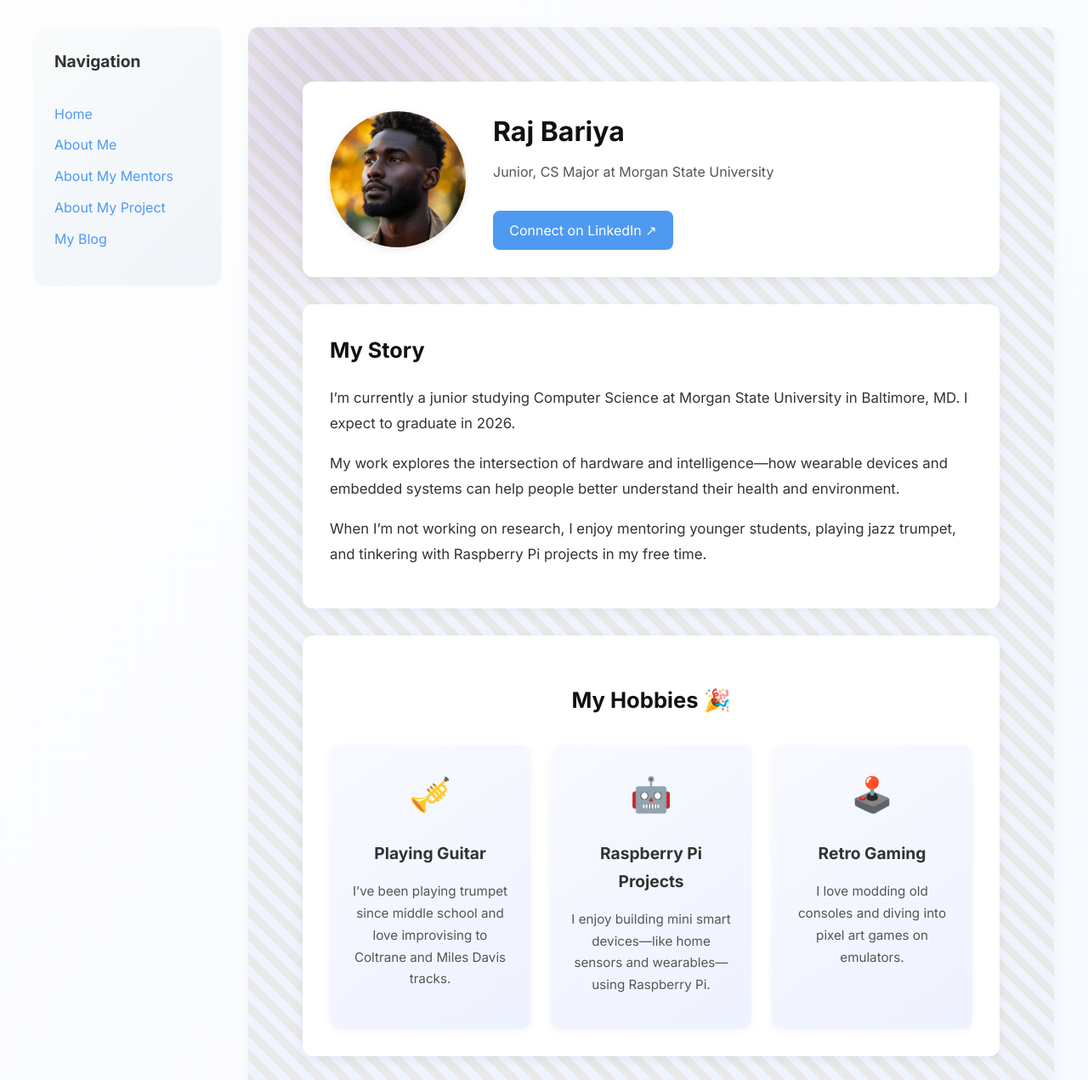
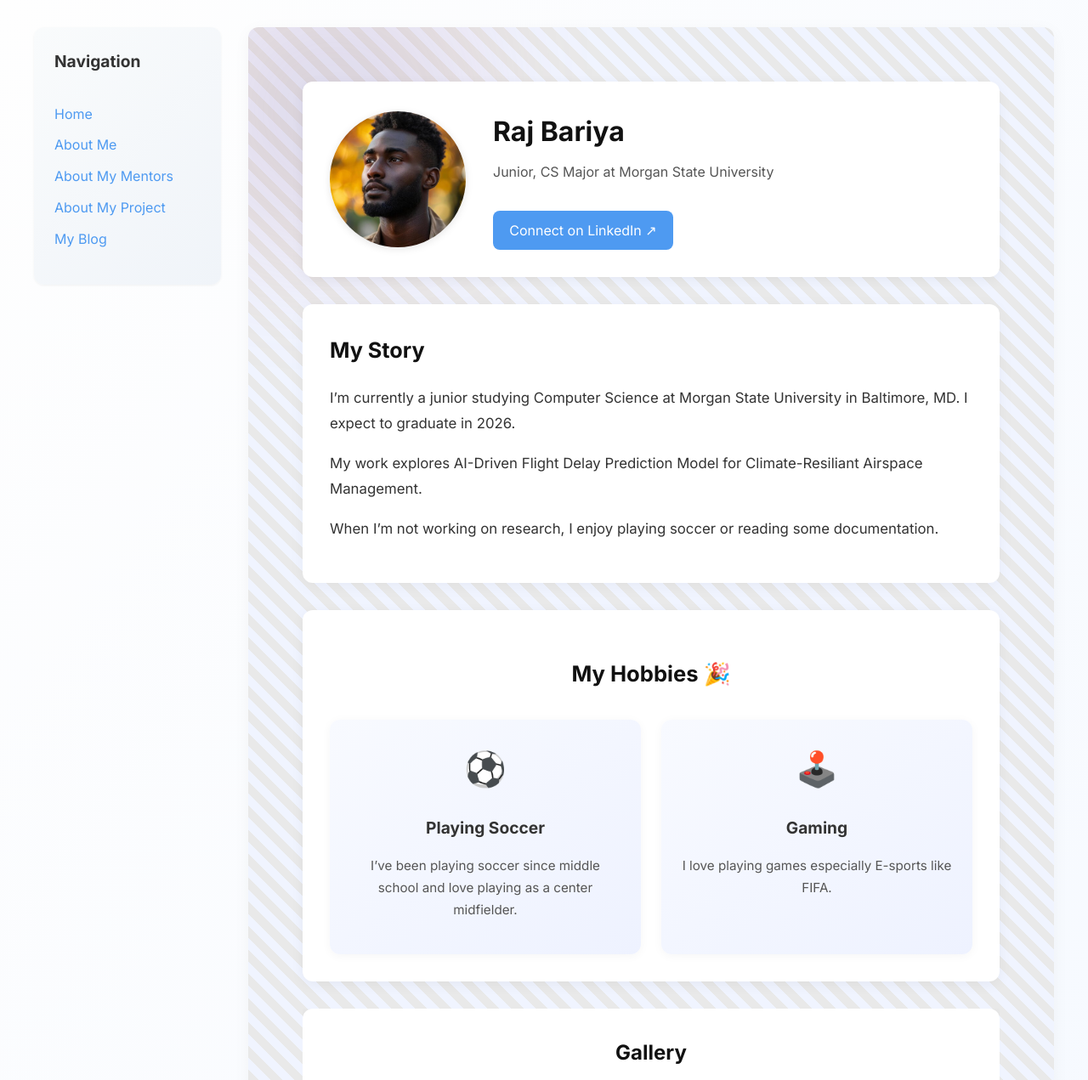
Before and after one commit to rajbariyaa/rajbariyaa.github.io, a Jekyll site: the page built from pages/about-me.md, in a window 1280 px wide and 1400 px high, cut to the strip 0-1271 px from the top of the window. Shown: the whole strip at 85% size. Built offline with Jekyll 4.4.1, drawn with Linux system fonts in a browser that asks for light colours.

Commit message:
Update about-me.md

```diff
--- a/pages/about-me.md
+++ b/pages/about-me.md
@@ -11,20 +11,17 @@ about:
   bio: |
     I’m currently a junior studying Computer Science at Morgan State University in Baltimore, MD. I expect to graduate in 2026.
 
-    My work explores the intersection of hardware and intelligence—how wearable devices and embedded systems can help people better understand their health and environment.
+    My work explores AI-Driven Flight Delay Prediction Model for Climate-Resiliant Airspace Management.
 
-    When I’m not working on research, I enjoy mentoring younger students, playing jazz trumpet, and tinkering with Raspberry Pi projects in my free time.
+    When I’m not working on research, I enjoy playing soccer or reading some documentation.
 
   hobbies:
-    - icon: 🎺
-      title: Playing Guitar
-      description: I’ve been playing trumpet since middle school and love improvising to Coltrane and Miles Davis tracks.
-    - icon: 🤖
-      title: Raspberry Pi Projects
-      description: I enjoy building mini smart devices—like home sensors and wearables—using Raspberry Pi.
+    - icon: ⚽
+      title: Playing Soccer
+      description: I’ve been playing soccer since middle school and love playing as a center midfielder.
     - icon: 🕹️
-      title: Retro Gaming
-      description: I love modding old consoles and diving into pixel art games on emulators.
+      title: Gaming
+      description: I love playing games especially E-sports like FIFA.
 
   gallery:
     - image: /assets/images/me-guitar.png
```
